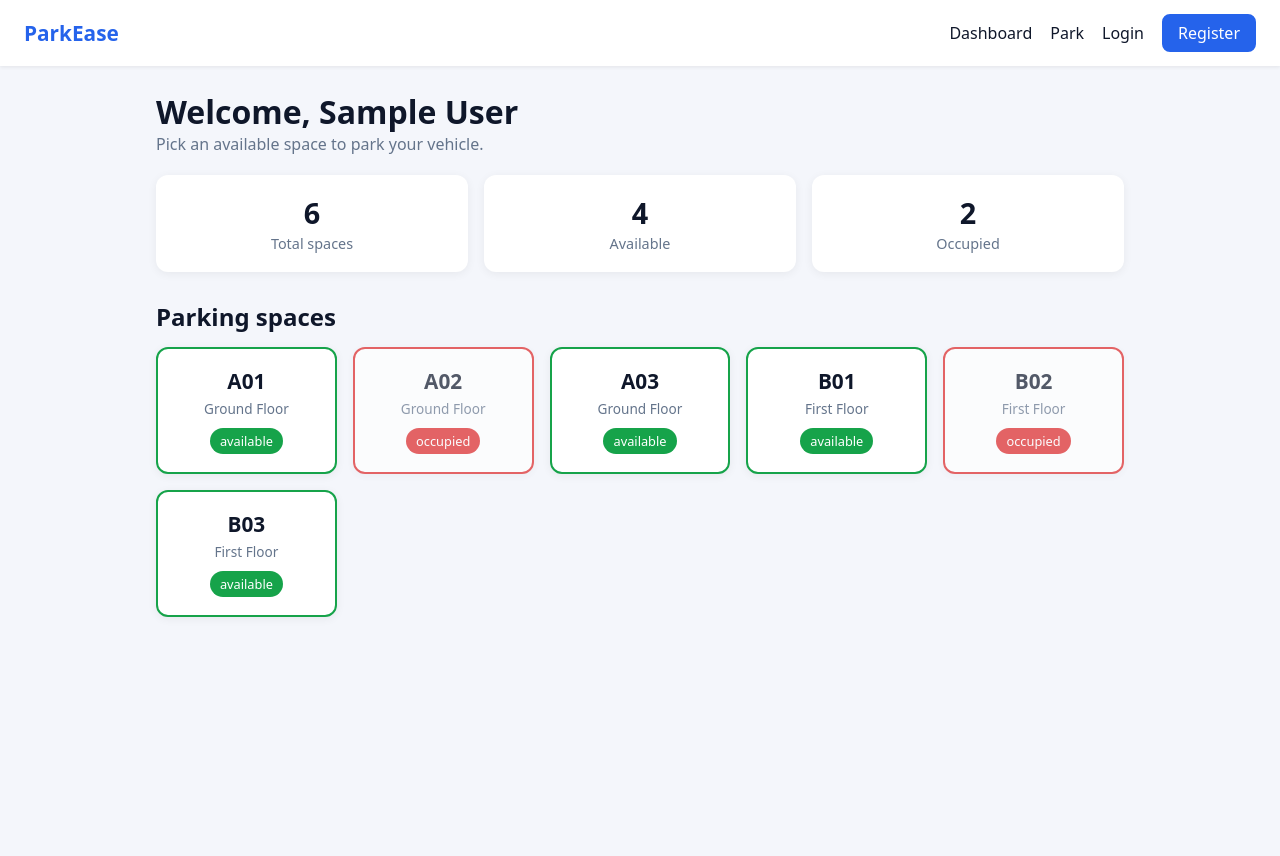
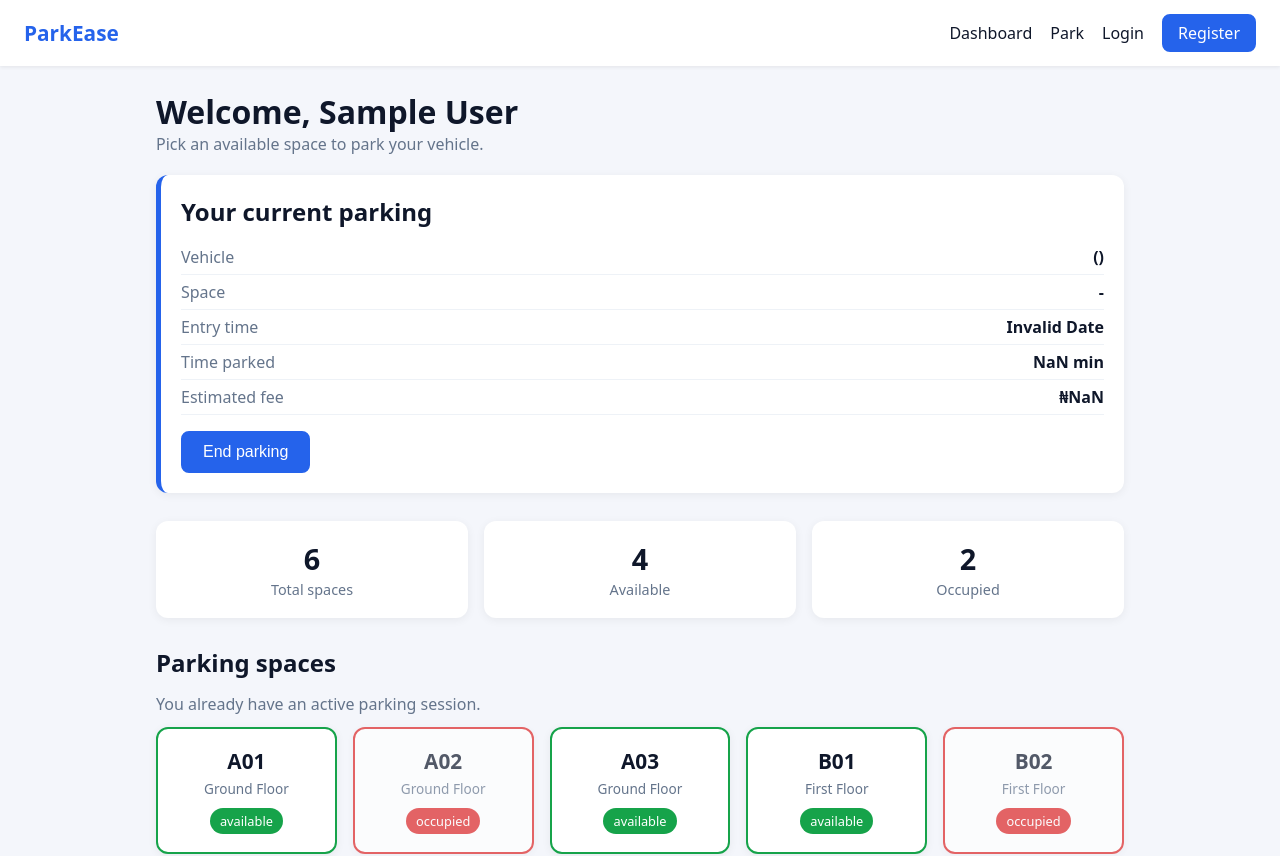
Before and after one commit to Faithgabriel1/Quizzy, a React app in the folder frontend/: page /dashboard in a window 1280 px wide. Shown: the top 856 px of the page. Before the commit the page ends 800 px from the top, so only its background shows below. Built offline with nearby package versions, Linux system fonts and the light colour scheme; no server answers; sample sign-in values are in the browser's storage; the HTML template or start-up script is replaced by a standard one.

Commit message:
Show current parking session on dashboard

```diff
--- a/frontend/src/index.css
+++ b/frontend/src/index.css
@@ -57,3 +57,11 @@ a { text-decoration: none; color: inherit; }
 .chosen-space { background: #eff6ff; border: 1px solid #bfdbfe; padding: 12px 16px;
   border-radius: 8px; margin-bottom: 18px; }
 .back-link { display: inline-block; margin-top: 14px; color: var(--blue); }
+.session-card { background: white; border-left: 5px solid var(--blue); border-radius: 12px;
+  padding: 20px; margin-bottom: 28px; box-shadow: 0 2px 10px rgba(0,0,0,.06); }
+.session-card h2 { margin-bottom: 12px; }
+.session-row { display: flex; justify-content: space-between; padding: 6px 0;
+  border-bottom: 1px solid #eef2f7; }
+.session-row span { color: var(--muted); }
+.session-card .btn { margin-top: 16px; }
+.notice { color: var(--muted); margin-bottom: 12px; }
--- a/frontend/src/pages/Dashboard.jsx
+++ b/frontend/src/pages/Dashboard.jsx
@@ -1,14 +1,16 @@
 import { useEffect, useState } from 'react'
 import { Navigate, useNavigate } from 'react-router-dom'
-import { getSpaces } from '../services/api'
+import { getSpaces, calculateFee } from '../services/api'
 
 export default function Dashboard() {
   const navigate = useNavigate()
   const [spaces, setSpaces] = useState([])
   const [loading, setLoading] = useState(true)
   const [error, setError] = useState('')
+  const [now, setNow] = useState(Date.now())
 
   const user = JSON.parse(localStorage.getItem('user') || 'null')
+  const session = JSON.parse(localStorage.getItem('session') || 'null')
 
   useEffect(() => {
     getSpaces()
@@ -17,14 +19,32 @@ export default function Dashboard() {
       .finally(() => setLoading(false))
   }, [])
 
-  // Not logged in: send to login page
+  // Refresh the clock every 30 seconds so duration and fee stay current
+  useEffect(() => {
+    const timer = setInterval(() => setNow(Date.now()), 30000)
+    return () => clearInterval(timer)
+  }, [])
+
   if (!user) return <Navigate to="/login" replace />
 
-  const available = spaces.filter((s) => s.status === 'available').length
-  const occupied = spaces.length - available
+  // Mark the driver's own space as occupied
+  const shown = spaces.map((s) =>
+    session && s.spaceNumber === session.spaceNumber ? { ...s, status: 'occupied' } : s
+  )
+  const available = shown.filter((s) => s.status === 'available').length
+  const occupied = shown.length - available
 
   function choose(space) {
+    if (session) return
     if (space.status === 'available') navigate('/park', { state: { space } })
+  }
+
+  let minutes = 0
+  let fee = 0
+  if (session) {
+    const elapsedMs = now - new Date(session.entryTime).getTime()
+    minutes = Math.max(0, Math.floor(elapsedMs / 60000))
+    fee = calculateFee(elapsedMs / 3600000)
   }
 
   return (
@@ -34,18 +54,31 @@ export default function Dashboard() {
         <p>Pick an available space to park your vehicle.</p>
       </div>
 
+      {session && (
+        <div className="session-card">
+          <h2>Your current parking</h2>
+          <div className="session-row"><span>Vehicle</span><strong>{session.vehicleNumber} ({session.vehicleType})</strong></div>
+          <div className="session-row"><span>Space</span><strong>{session.spaceNumber} - {session.location}</strong></div>
+          <div className="session-row"><span>Entry time</span><strong>{new Date(session.entryTime).toLocaleTimeString()}</strong></div>
+          <div className="session-row"><span>Time parked</span><strong>{minutes} min</strong></div>
+          <div className="session-row"><span>Estimated fee</span><strong>₦{fee.toLocaleString()}</strong></div>
+          <button className="btn" onClick={() => navigate('/exit-summary')}>End parking</button>
+        </div>
+      )}
+
       <div className="stats">
-        <div className="stat"><strong>{spaces.length}</strong><span>Total spaces</span></div>
+        <div className="stat"><strong>{shown.length}</strong><span>Total spaces</span></div>
         <div className="stat"><strong>{available}</strong><span>Available</span></div>
         <div className="stat"><strong>{occupied}</strong><span>Occupied</span></div>
       </div>
 
       <h2 className="section-title">Parking spaces</h2>
+      {session && <p className="notice">You already have an active parking session.</p>}
       {loading && <p>Loading spaces...</p>}
       {error && <p className="error">{error}</p>}
 
       <div className="space-grid">
-        {spaces.map((space) => (
+        {shown.map((space) => (
           <div
             key={space._id}
             className={`space-card ${space.status}`}
```
